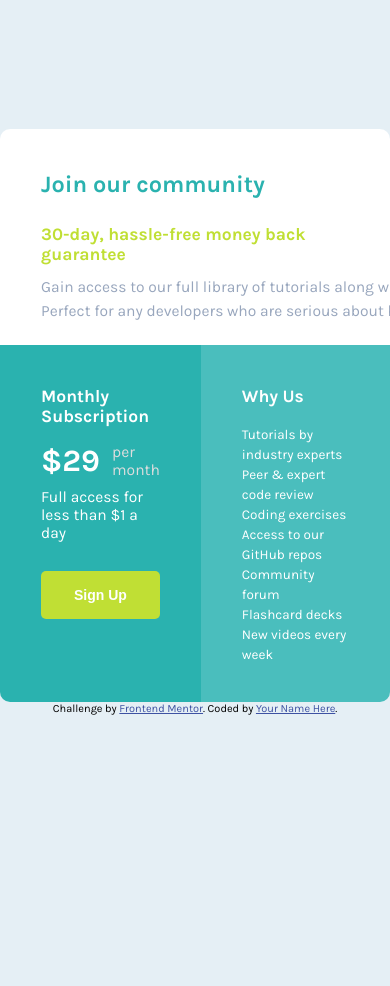
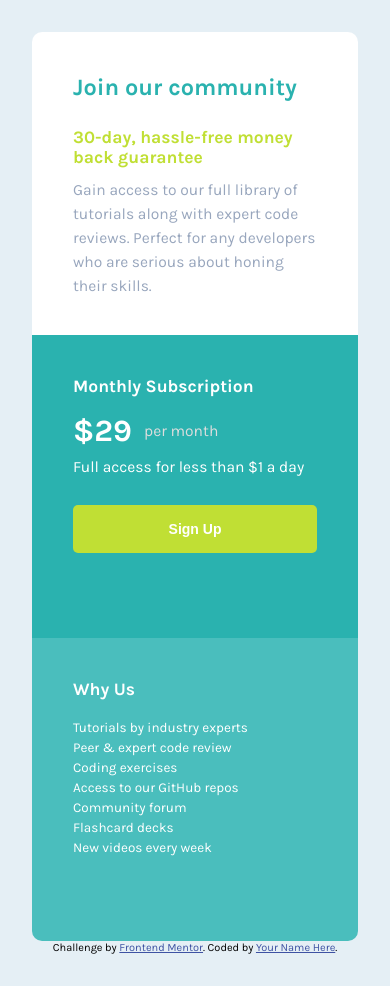
Before and after one commit to MatheusFukuyama/SimplePriceGrid, a plain HTML site: page index.html in a window 390 px wide. Before the commit the page ends 844 px from the top, so only its background shows below. Drawn offline with Linux system fonts and the light colour scheme.

Commit message:
media query para grid main

```diff
--- a/sass/_base.scss
+++ /dev/null
@@ -1,97 +0,0 @@
-@import url('https://fonts.googleapis.com/css2?family=Karla:wght@400;700&display=swap');
-
-$primary-cyan: hsl(179, 62%, 43%);
-$primary-yellow: hsl(71, 73%, 54%);
-$neutral-gray: hsl(204, 43%, 93%);
-$neutral-blue: hsl(218, 22%, 67%);
-$bg-why: #4ABEBD;
-
-$font-karla: 'Karla', sans-serif;
-
-body {
-    font-family: $font-karla;
-    font-size: 1.56rem;
-    background-color: $neutral-gray;
-}
-
-h2 {
-    font-size: 1.75rem;
-    padding-bottom: 17px;
-}
-
-/*-----------------------INTRODUCTION SECTION----------------------------------------------*/
-h1 {
-    color: $primary-cyan;
-    padding-bottom: 26px;
-    font-size: 2.35rem;
-}
-
-#introduction {
-    background-color: white;
-    color: $neutral-blue;
-}
-
-#introduction > span {
-    display: block;
-    color: $primary-yellow;
-    padding-bottom: 11px;
-    font-size: 1.75rem;
-    font-weight: 700;
-}
-
-#introduction > p {
-    line-height: 24px;
-    width: 60ch;
-}
-
-/*-----------------------SUBSCRIPTION SECTION----------------------------------------------*/
-#subscription,
-#why {
-    color: white;
-}
-
-#subscription {
-    background-color: $primary-cyan;
-}
-
-.money {
-    font-size: 3.1rem;
-    font-weight: 700;
-    padding-right: 12px;
-}
-
-.period {
-    color: #ddd;
-}
-
-#subscription > div{
-    display: flex;
-    padding-bottom: 8.5px;
-    align-items: center;
-}
-
-#subscription > span {
-    display: block;
-    padding-bottom: 29px;
-}
-
-button {
-    background-color: $primary-yellow;
-    font-weight: 700;
-    font-size: 1.4rem;
-    color: white;
-}
-
-/*-----------------------WHY SECTION----------------------------------------------*/
-#why {
-    background-color: $bg-why;
-
-    h2 {
-        padding-bottom: 19px;
-    }
-
-    p {
-        font-size: 1.35rem;
-        line-height: 20px;
-    }
-}
--- /dev/null
+++ b/sass/base/_base.scss
@@ -0,0 +1,25 @@
+@import url('https://fonts.googleapis.com/css2?family=Karla:wght@400;700&display=swap');
+
+$primary-cyan: hsl(179, 62%, 43%);
+$primary-yellow: hsl(71, 73%, 54%);
+$neutral-gray: hsl(204, 43%, 93%);
+$neutral-blue: hsl(218, 22%, 67%);
+$bg-why: #4ABEBD;
+
+$font-karla: 'Karla', sans-serif;
+
+body {
+    font-family: $font-karla;
+    font-size: 1.56rem;
+    background-color: $neutral-gray;
+}
+
+h2 {
+    font-size: 1.75rem;
+    padding-bottom: 17px;
+}
+
+#subscription,
+#why {
+    color: white;
+}
--- /dev/null
+++ b/sass/base/_introduction.scss
@@ -0,0 +1,25 @@
+@use './base' as base;
+
+h1 {
+    color: base.$primary-cyan;
+    padding-bottom: 26px;
+    font-size: 2.35rem;
+}
+
+#introduction {
+    background-color: white;
+    color: base.$neutral-blue;
+}
+
+#introduction > span {
+    display: block;
+    color: base.$primary-yellow;
+    padding-bottom: 11px;
+    font-size: 1.75rem;
+    font-weight: 700;
+}
+
+#introduction > p {
+    line-height: 24px;
+    max-width: 60ch;
+}
--- /dev/null
+++ b/sass/base/_subscription.scss
@@ -0,0 +1,33 @@
+@use './base' as base;
+
+#subscription {
+    background-color: base.$primary-cyan;
+}
+
+.money {
+    font-size: 3.1rem;
+    font-weight: 700;
+    padding-right: 12px;
+}
+
+.period {
+    color: #ddd;
+}
+
+#subscription > div{
+    display: flex;
+    padding-bottom: 8.5px;
+    align-items: center;
+}
+
+#subscription > span {
+    display: block;
+    padding-bottom: 29px;
+}
+
+button {
+    background-color: base.$primary-yellow;
+    font-weight: 700;
+    font-size: 1.4rem;
+    color: white;
+}
--- /dev/null
+++ b/sass/base/_why.scss
@@ -0,0 +1,14 @@
+@use './base' as base;
+
+#why {
+    background-color: base.$bg-why;
+
+    h2 {
+        padding-bottom: 19px;
+    }
+
+    p {
+        font-size: 1.35rem;
+        line-height: 20px;
+    }
+}
--- /dev/null
+++ b/sass/layout/_body.scss
@@ -0,0 +1,16 @@
+
+html {
+    font-size: 62.5%;
+    display: flex;
+    justify-content: center;
+}
+
+body {
+    display: flex;
+    flex-direction: column;
+    justify-content: center;
+    align-items: center;
+    padding: 32px;
+    min-height: 100vh;
+    width: 1440px;
+}
--- /dev/null
+++ b/sass/layout/_layout.scss
@@ -0,0 +1,5 @@
+* {
+    margin: 0;
+    padding: 0;
+    box-sizing: border-box;
+}
--- a/sass/_layout.scss
+++ b/sass/layout/_main.scss
@@ -1,32 +1,11 @@
-* {
-    margin: 0;
-    padding: 0;
-    box-sizing: border-box;
-}
-
-html {
-    font-size: 62.5%;
-    display: flex;
-    justify-content: center;
-}
-
-body {
-    display: flex;
-    flex-direction: column;
-    justify-content: center;
-    align-items: center;
-    height: 100vh;
-    width: 1440px;
-}
-
 main {
     display: grid;
     width: 100%;
     max-width: 635px;
     border-radius: 10px;
-    overflow: hidden;
+    overflow:hidden;
     grid-template-columns: repeat(2, 1fr);
-    grid-template-rows: 216px auto;
+    grid-template-rows: auto auto;
     grid-template-areas:
         "introduction introduction"
         "subscription why";
@@ -44,7 +23,13 @@ main {
         }
 }
 
-section {
-    padding: 41px 41px;
-    padding-bottom: 37px;
+@media screen and ( max-width: 505px ) {
+    main {
+        grid-template-columns: 1fr;
+        grid-template-rows: repeat(3, 1fr);
+        grid-template-areas:
+            "introduction"
+            "subscription"
+            "why";
+    }
 }
--- /dev/null
+++ b/sass/layout/_section.scss
@@ -0,0 +1,4 @@
+section {
+    padding: 41px 41px;
+    padding-bottom: 37px;
+}
```
Also changed, not shown: sass/main.scss (+9 -3 lines), sass/components/_components.scss (renamed from sass/_components.scss), sass/main.css, 1 other file.
